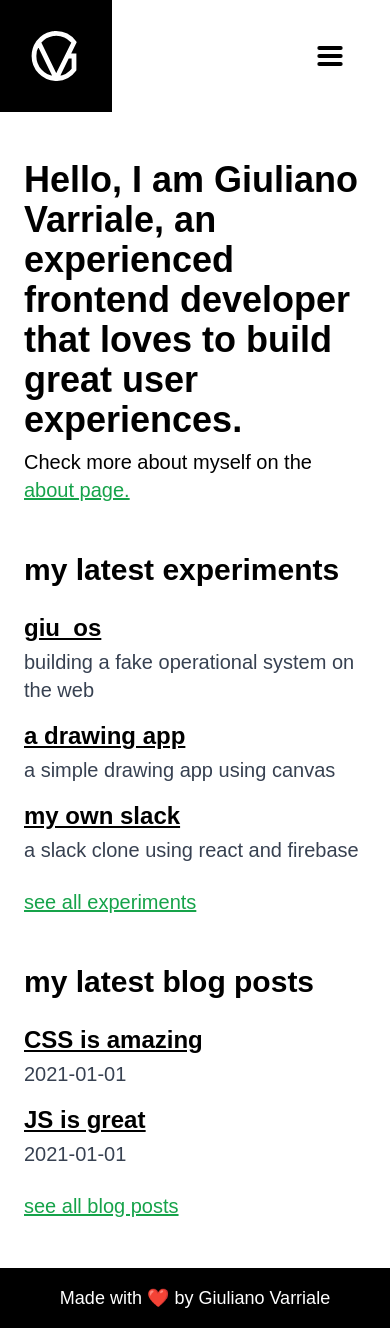
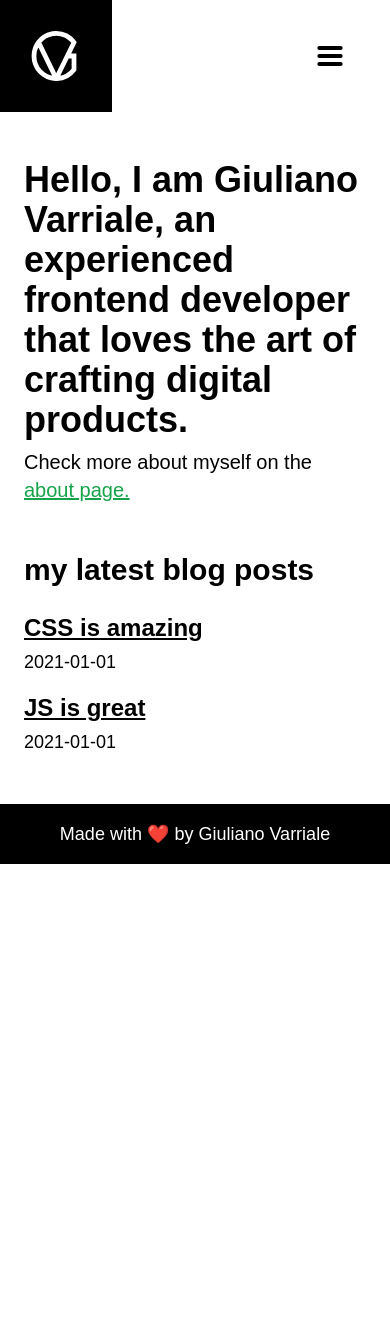
Before and after one commit to giulianovarriale/giuliano-varriale, a Next.js app: page / in a window 390 px wide. After the commit the page ends 864 px from the top, so only its background shows below. Built offline with nearby package versions, Linux system fonts and the light colour scheme; a web font is replaced by a local one.

Commit message:
Change introduction text

```diff
--- a/app/about/about.mdx
+++ b/app/about/about.mdx
@@ -1,11 +1,23 @@
-# Hello, I am Giuliano Varriale, an experienced frontend developer that loves to build great user experiences.
+# Hello, I am Giuliano Varriale, an experienced frontend developer who loves the art of crafting digital products.
 
-I’m a software developer specialised in frontend with over 14 years of experience. While I’ve spent most of my time building UIs, I consider myself a T-shaped developer, capable of transitioning to backend work whenever it’s needed. Crafting digital products is what truly makes me happy—frontend and backend are just part of the process to make it happen. I believe this passion for craftsmanship comes from my mother, an extraordinary handcraft artist who taught me the value of dedication and attention to detail.
+I'm a software developer specialized in frontend with over 14 years of experience. I'm a T-shaped developer, being able to transition to backend when needed.
 
-For over a decade, I’ve helped companies to implement pixel-perfect designs and high-quality user interfaces. I balance speed with quality, defining the right scope to deliver value through small iterations. I believe this is the best way to deliver a great product within a reasonable timeframe. This approach also allows for early validation with real users, enabling quick adjustments or pivots if needed.
+For over a decade, I've helped companies to implement pixel-perfect, accessible and performant user interfaces. I balance speed with quality, carefully defining the right scope to ensure each iteration delivers value without compromising quality.
 
-Regarding the tech stack, I primarily work with TypeScript, React, and Next.js—technologies I use daily and am highly proficient in. I appreciate how React is evolving to be more opinionated, especially with its shift towards a server-side-first paradigm, making full-stack development easier and more efficient. While I enjoy working with cutting-edge technologies, I see them as tools to achieve a goal, meaning there’s need to be a good reason to use them. I stay informed about new technologies to ensure I have suitable options to address the day to day challenges.
+Regarding the tech stack, besides the good old HTML, CSS and JS, I primarily work with TypeScript, React, Tailwind CSS and Next.js. Those are the technologies I use on my daily basis and I am highly proficient in. I stay up to date with new technologies to ensure I choose the best solutions for everyday challenges.
 
-After years in the corporate world, I have decided to become a freelancer. I realized that building software is what truly brings me joy, so I’ve optimized my time around that. I’m a strong advocate of asynchronous communication and believe that most meetings—especially recurring ones—can be replaced with better planning and communication tools.
+After years in the corporate world, I have transitioned to freelance and solo development. I realized that building software is what truly brings me joy, so I'm optimizing my time for that.
 
-Are you looking for a dedicated freelance developer? Let’s connect!
+I'm a strong advocate of asynchronous communication and believe that most meetings can be replaced with well-structured documentation and async communication tools.
+
+## Recent professional highlights
+* **Led key microfrontend implementations** as part of Coolblue's migration from its monolithic webshop to microfrontends. Developed core features for the product details and add-to-cart pages, including the product information panel, wishlist functionality, and shopping cart integration.
+* **Designed and developed a new back-office app** to empower Coolblue buyers in negotiating better deals with vendors. As the sole frontend developer, I led the entire frontend implementation, making key architectural decisions and ensuring a seamless user experience.
+
+## What I can do for you
+* **Feature development**: I can help you build new features, from the initial design to the final implementation.
+* **Design system implementation**: I can help you implement a design system to ensure consistency across your products.
+* **Performance optimization**: I can help you improve the performance of your web applications.
+* **Accessibility**: I can help you make your web applications accessible to everyone.
+
+Are you looking for a dedicated freelance developer? Let's connect!
--- a/app/page.tsx
+++ b/app/page.tsx
@@ -28,7 +28,7 @@ export default async function Home() {
       <div className="grid gap-2">
         <Typography variant="h1">
           Hello, I am Giuliano Varriale, an experienced frontend developer that
-          loves to build great user experiences.
+          loves the art of crafting digital products.
         </Typography>
 
         <Typography variant="p">
@@ -40,69 +40,27 @@ export default async function Home() {
       </div>
 
       <div className="grid gap-6 md:gap-8">
-        <h2 className="text-3xl font-bold dark:text-zinc-100">
-          my latest experiments
-        </h2>
+        <Typography variant="h2">my latest blog posts</Typography>
 
         <div className="grid gap-4">
-          {[
-            {
-              title: 'giu_os',
-              description: 'building a fake operational system on the web',
-              url: 'https://google.com',
-            },
-            {
-              title: 'a drawing app',
-              description: 'a simple drawing app using canvas',
-              url: 'https://google.com',
-            },
-            {
-              title: 'my own slack',
-              description: 'a slack clone using react and firebase',
-              url: 'https://google.com',
-            },
-          ].map(({ title, description, url }) => (
-            <div key={title} className="flex flex-col gap-1">
-              <h3 className="text-2xl font-bold dark:text-zinc-100">
-                <Link href={url} className="underline" target="_blank">
-                  {title}
+          {posts.slice(0, 4).map(({ metadata }) => (
+            <div key={metadata.slug} className="flex flex-col gap-1">
+              <Typography variant="h3">
+                <Link href={`/blog/${metadata.slug}`} className="underline">
+                  {metadata.title}
                 </Link>
-              </h3>
+              </Typography>
 
-              <p className="text-xl text-gray-700 dark:text-zinc-400">
-                {description}
-              </p>
+              <Typography variant="small">{metadata.date}</Typography>
             </div>
           ))}
         </div>
 
-        <Link href="/experiments" className="text-xl text-green-600 underline">
-          see all experiments
-        </Link>
-      </div>
-
-      <div className="grid gap-6 md:gap-8">
-        <h2 className="text-3xl font-bold dark:text-zinc-100">
-          my latest blog posts
-        </h2>
-
-        <div className="grid gap-4">
-          {posts.map(({ metadata }) => (
-            <div key={metadata.slug} className="flex flex-col gap-1">
-              <h3 className="text-2xl font-bold underline dark:text-zinc-100">
-                <Link href={`/blog/${metadata.slug}`}>{metadata.title}</Link>
-              </h3>
-
-              <p className="text-xl text-gray-700 dark:text-zinc-400">
-                {metadata.date}
-              </p>
-            </div>
-          ))}
-        </div>
-
-        <Link href="/blog" className="text-xl text-green-600 underline">
-          see all blog posts
-        </Link>
+        {posts.length > 3 && (
+          <Link href="/blog" className="text-xl text-green-600 underline">
+            see all blog posts
+          </Link>
+        )}
       </div>
     </div>
   );
```
Also changed, not shown: app/experiments/page.tsx (renamed from app/experiments/_page.tsx).
